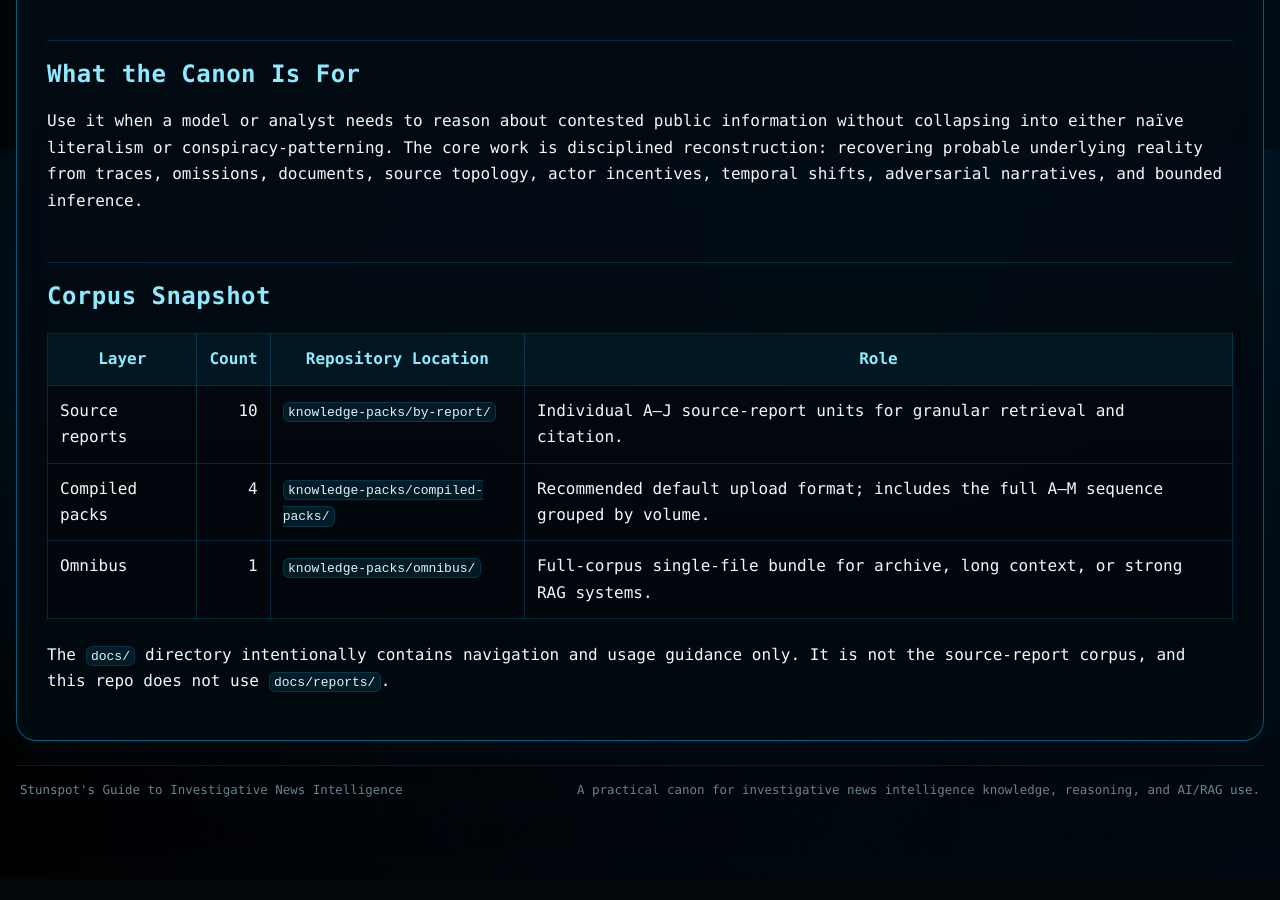
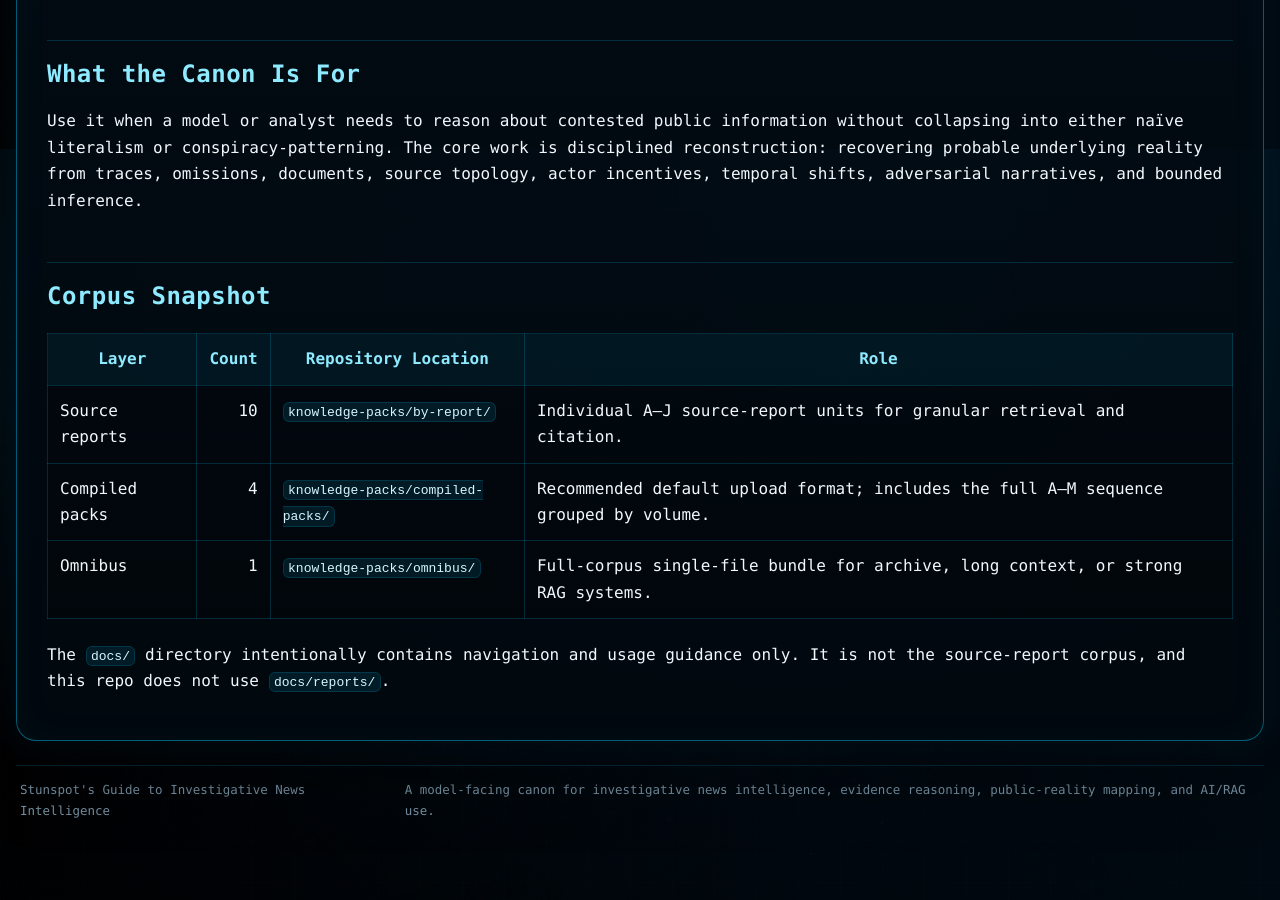
Before and after one commit to Stunspot/stunspots-guide-to-investigative-news-intelligence, a Jekyll site: the page built from docs/index.md, in a window 1280 px wide and 900 px high, scrolled down 1651 px. Built offline with Jekyll 4.4.1, drawn with Linux system fonts in a browser that asks for light colours; our own code applies the rules of GitHub Pages for plain Markdown files; before the commit the page ends 2530 px from its top, so only the background shows below that; part of the change alters nothing that is shown.

Commit message:
Update pages social metadata

```diff
--- a/docs/_layouts/default.html
+++ b/docs/_layouts/default.html
@@ -11,17 +11,17 @@
   <meta property="og:type" content="website">
   <meta property="og:site_name" content="Stunspot's Guide to Investigative News Intelligence">
   <meta property="og:title" content="Stunspot's Guide to Investigative News Intelligence">
-  <meta property="og:description" content="A practical canon for investigative news intelligence knowledge, reasoning, and AI/RAG use.">
+  <meta property="og:description" content="A model-facing canon for investigative news intelligence, evidence reasoning, public-reality mapping, and AI/RAG use.">
   <meta property="og:url" content="https://stunspot.github.io/stunspots-guide-to-investigative-news-intelligence/">
   <meta property="og:image" content="https://stunspot.github.io/stunspots-guide-to-investigative-news-intelligence/assets/brand/social-preview.png">
   <meta property="og:image:secure_url" content="https://stunspot.github.io/stunspots-guide-to-investigative-news-intelligence/assets/brand/social-preview.png">
   <meta property="og:image:type" content="image/png">
-  <meta property="og:image:alt" content="Stunspot's Guide to Investigative News Intelligence — A practical canon for investigative news intelligence knowledge, reasoning, and AI/RAG use.">
+  <meta property="og:image:alt" content="Stunspot's Guide to Investigative News Intelligence — A model-facing canon for investigative news intelligence, evidence reasoning, public-reality mapping, and AI/RAG use.">
 
   <!-- Twitter / X Card -->
   <meta name="twitter:card" content="summary_large_image">
   <meta name="twitter:title" content="Stunspot's Guide to Investigative News Intelligence">
-  <meta name="twitter:description" content="A practical canon for investigative news intelligence knowledge, reasoning, and AI/RAG use.">
+  <meta name="twitter:description" content="A model-facing canon for investigative news intelligence, evidence reasoning, public-reality mapping, and AI/RAG use.">
   <meta name="twitter:image" content="https://stunspot.github.io/stunspots-guide-to-investigative-news-intelligence/assets/brand/social-preview.png">
 </head>
 
@@ -47,7 +47,7 @@
 
     <footer class="site-footer">
       <span>Stunspot's Guide to Investigative News Intelligence</span>
-      <span>A practical canon for investigative news intelligence knowledge, reasoning, and AI/RAG use.</span>
+      <span>A model-facing canon for investigative news intelligence, evidence reasoning, public-reality mapping, and AI/RAG use.</span>
     </footer>
   </div>
 </body>
```
